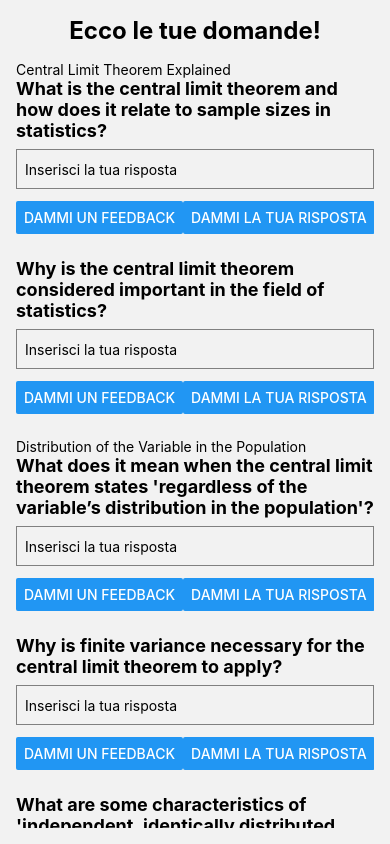
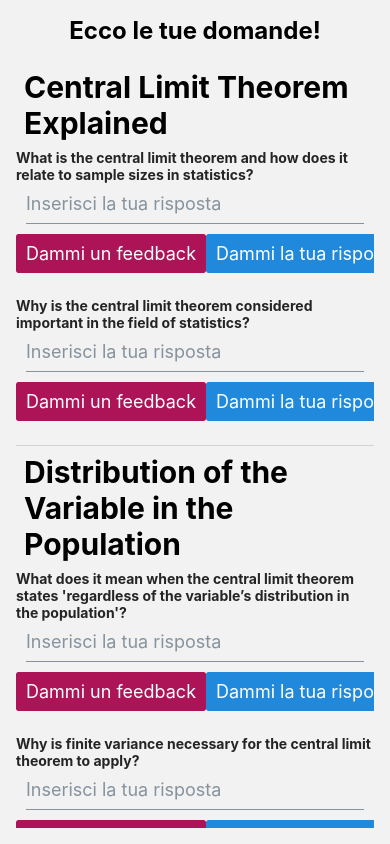
Before and after one commit to ValerioFirmanoo/EduQuery, a React Native app: screen /InferenceScreen in a window 390 px wide. Built offline with nearby package versions, Linux system fonts and the light colour scheme.

Commit message:
question component

```diff
--- a/Tabs/InferenceScreen/InferenceScreen.tsx
+++ b/Tabs/InferenceScreen/InferenceScreen.tsx
@@ -1,5 +1,7 @@
 import React, { useState } from 'react';
-import { View, Text, TextInput, Button, StyleSheet, ScrollView } from 'react-native-web';
+import { View, Text, StyleSheet, ScrollView } from 'react-native-web';
+import { Divider } from '@rneui/themed';
+import Question from '../../components/Question';
 
 // Importa il file JSON delle domande
 import questionData from '../../assets/json/questions.json';
@@ -7,11 +9,6 @@ import questionData from '../../assets/json/questions.json';
 interface Question {
     number: string;
     question: string;
-}
-
-interface Section {
-    title: string;
-    questions: Question[];
 }
 
 export default function InferenceScreen() {
@@ -42,26 +39,12 @@ export default function InferenceScreen() {
                     <View key={section.title} style={styles.sectionContainer}>
                         <Text style={styles.sectionTitle}>{section.title}</Text>
                         {section.questions.map((question) => (
-                            <View key={question.number} style={styles.questionContainer}>
-                                <Text style={styles.questionText}>{question.question}</Text>
-                                <TextInput
-                                    style={styles.answerInput}
-                                    placeholder="Inserisci la tua risposta"
-                                    value={answers[question.number] || ''}
-                                    onChangeText={(text) => handleAnswerChange(question.number, text)}
-                                />
-                                <View style={styles.buttonContainer}>
-                                    <Button
-                                        title="Dammi un feedback"
-                                        onPress={() => handleFeedback(question.number)}
-                                    />
-                                    <Button
-                                        title="Dammi la tua risposta"
-                                        onPress={() => handleAnswer(question.number)}
-                                    />
-                                </View>
-                            </View>
+                            <Question
+                                    question={question.question}
+                                    answer="Answer"
+                            />
                         ))}
+                        <Divider />
                     </View>
                 ))}
             </ScrollView>
@@ -86,6 +69,11 @@ const styles = StyleSheet.create({
     questionContainer: {
         marginBottom: 24,
     },
+    sectionTitle: {
+        fontSize: 30,
+        fontWeight: 'bold',
+        margin: 8,
+    },
     questionText: {
         fontSize: 18,
         fontWeight: 'bold',
--- a/Tabs/SettingsScreen/SettingsScreen.tsx
+++ b/Tabs/SettingsScreen/SettingsScreen.tsx
@@ -84,11 +84,6 @@ const styles = StyleSheet.create({
     profileSection: {
         marginBottom: 24,
     },
-    sectionTitle: {
-        fontSize: 20,
-        fontWeight: 'bold',
-        marginBottom: 8,
-    },
     input: {
         height: 40,
         borderColor: 'gray',
--- /dev/null
+++ b/components/Question/index.tsx
@@ -0,0 +1,76 @@
+import React from "react";
+import { Text, Button, Input } from '@rneui/themed';
+import { View, StyleSheet } from "react-native";
+
+interface Props {
+    question: string;
+    answer: string;
+    onPressFeedback: () => void;
+    onPressAnswer: () => void;
+    onChangeText: (text: string) => void;
+}
+
+const Question = ({
+                      question,
+                      answer,
+                      onPressFeedback,
+                      onPressAnswer,
+                      onChangeText,
+                  }: Props): JSX.Element => {
+    return (
+        <View key={question} style={styles.questionContainer}>
+            <Text style={{fontWeight: 'bold'}}>{question}</Text>
+            <Input
+                placeholder="Inserisci la tua risposta"
+                onChangeText={(text) => onChangeText(text)}
+            />
+            <View style={styles.buttonContainer}>
+                <Button color="secondary"
+                    title="Dammi un feedback"
+                    onPress={onPressFeedback}
+                />
+                <Button
+                    title="Dammi la tua risposta"
+                    onPress={onPressAnswer}
+                />
+            </View>
+        </View>
+    );
+};
+
+const styles = StyleSheet.create({
+    container: {
+        flex: 1,
+        padding: 16,
+        alignItems: 'center',
+    },
+    title: {
+        fontSize: 24,
+        fontWeight: 'bold',
+        marginBottom: 16,
+    },
+    questionsContainer: {
+        width: '100%',
+    },
+    questionContainer: {
+        marginBottom: 24,
+    },
+    questionText: {
+        fontSize: 18,
+        fontWeight: 'bold',
+        marginBottom: 8,
+    },
+    answerInput: {
+        height: 40,
+        borderColor: 'gray',
+        borderWidth: 1,
+        marginBottom: 12,
+        paddingHorizontal: 8,
+    },
+    buttonContainer: {
+        flexDirection: 'row',
+        justifyContent: 'space-between',
+    },
+});
+
+export default Question;
```
